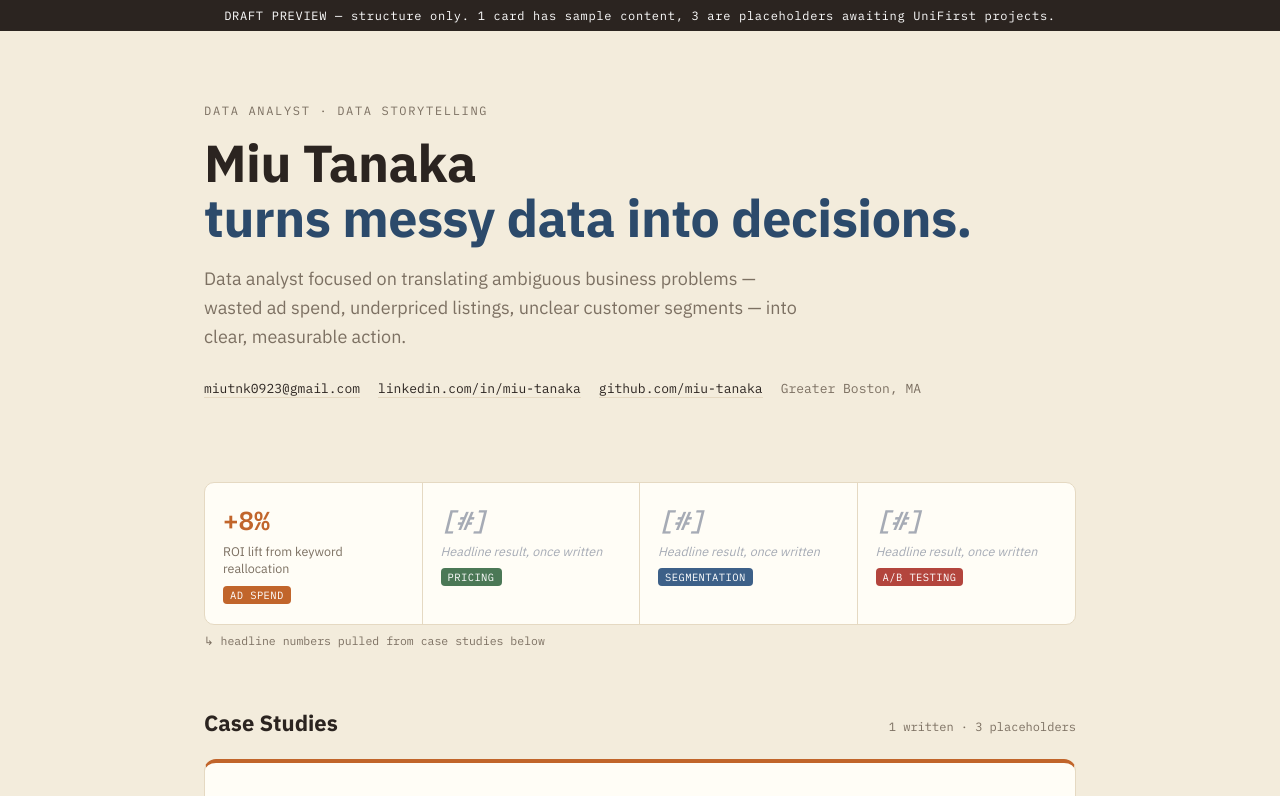
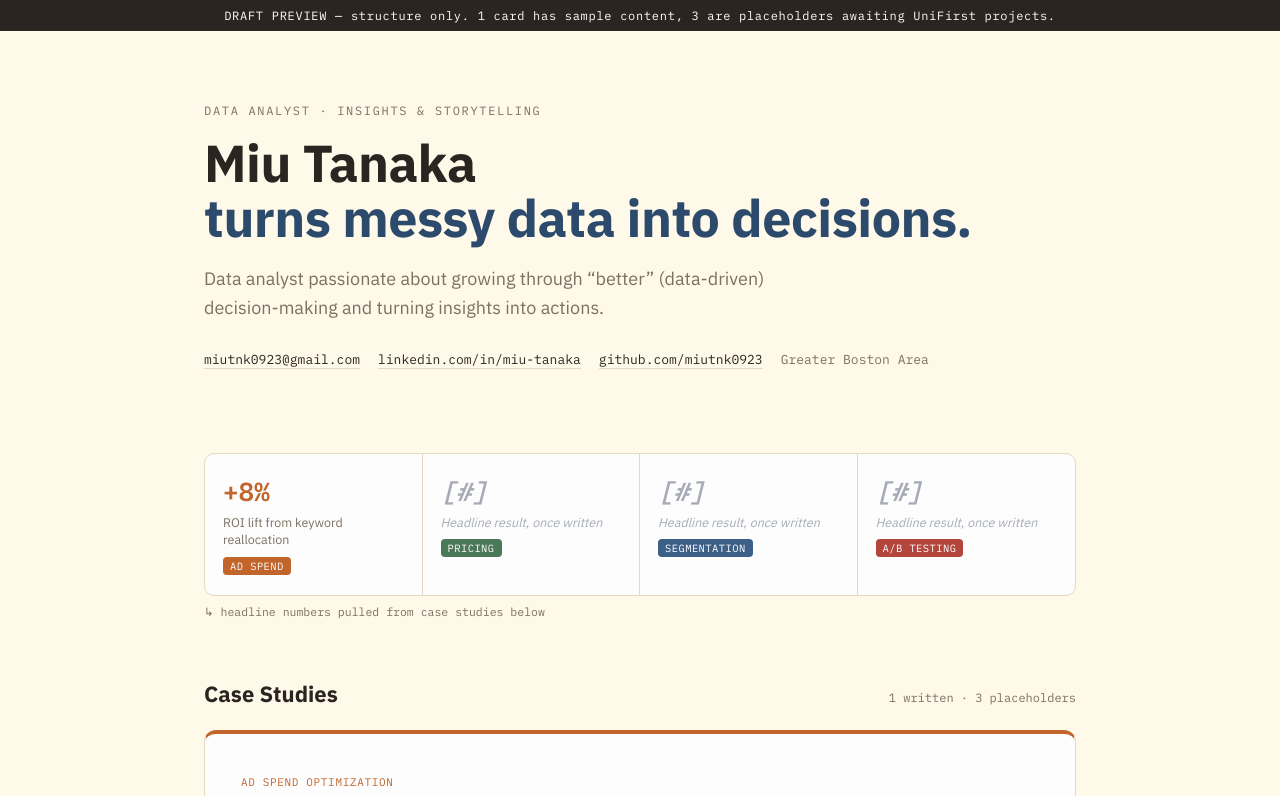
Before and after one commit to miutnk0923/miutnk0923.github.io, a plain HTML site: page index.html in a window 1280 px wide. Shown: the top 796 px of the page. Drawn offline with Linux system fonts and the light colour scheme.

Commit message:
Update hero copy

```diff
--- a/index.html
+++ b/index.html
@@ -10,8 +10,8 @@
 :root{
     --ink:#2B2420;
     --ink-soft:#7C7062;
-    --paper:#F3ECDC;
-    --panel:#FFFDF6;
+    --paper:#fff9ea;
+    --panel:#fdfdfd;
     --line:#E5D9C2;
     --indigo:#C1652B;
     --teal:#4B7856;
@@ -236,14 +236,14 @@
 <div class="wrap">
 
   <section class="hero">
-    <p class="eyebrow">Data Analyst · Data Storytelling</p>
+    <p class="eyebrow">Data Analyst · Insights & Storytelling</p>
     <h1>Miu Tanaka<br><span>turns messy data into decisions.</span></h1>
-    <p class="lede"> Data analyst focused on translating ambiguous business problems — wasted ad spend, underpriced listings, unclear customer segments — into clear, measurable action.</p>
+    <p class="lede"> Data analyst passionate about growing through “better” (data-driven) decision-making and turning insights into actions. </p>
     <div class="contact-row">
       <a href="mailto:miutnk0923@gmail.com">miutnk0923@gmail.com</a>
-      <a href="#">linkedin.com/in/miu-tanaka</a>
-      <a href="#">github.com/miu-tanaka</a>
-      <span>Greater Boston, MA</span>
+      <a href="https://www.linkedin.com/in/miu-tanaka/">linkedin.com/in/miu-tanaka</a>
+      <a href="https://github.com/miutnk0923">github.com/miutnk0923</a>
+      <span>Greater Boston Area</span>
     </div>
   </section>
 
@@ -405,7 +405,7 @@
   </article>
 
   <footer>
-    Draft layout — next up: swap each placeholder card for a real UniFirst project (problem, objective, action, outcome), then update the stat strip numbers to match.
+    WIP - © 2026 Miu Tanaka · <a href="mailto:miutnk0923@gmail.com">miutnk0923@gmail.com</a> · Open to data analyst roles in the Greater Boston Area
   </footer>
 
 </div>
```
